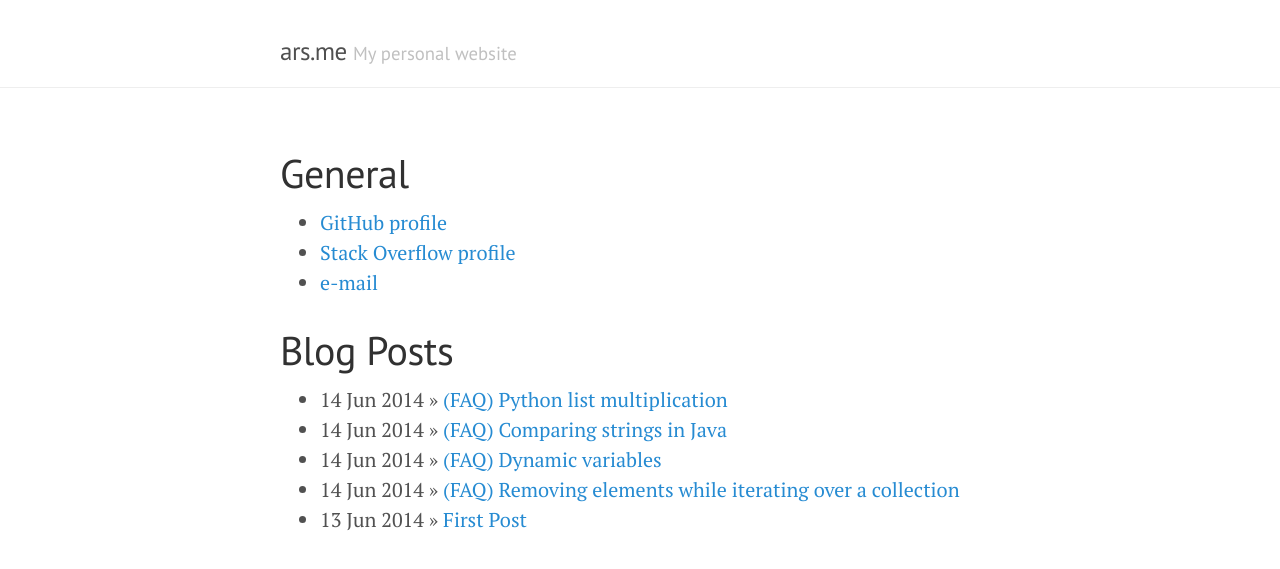
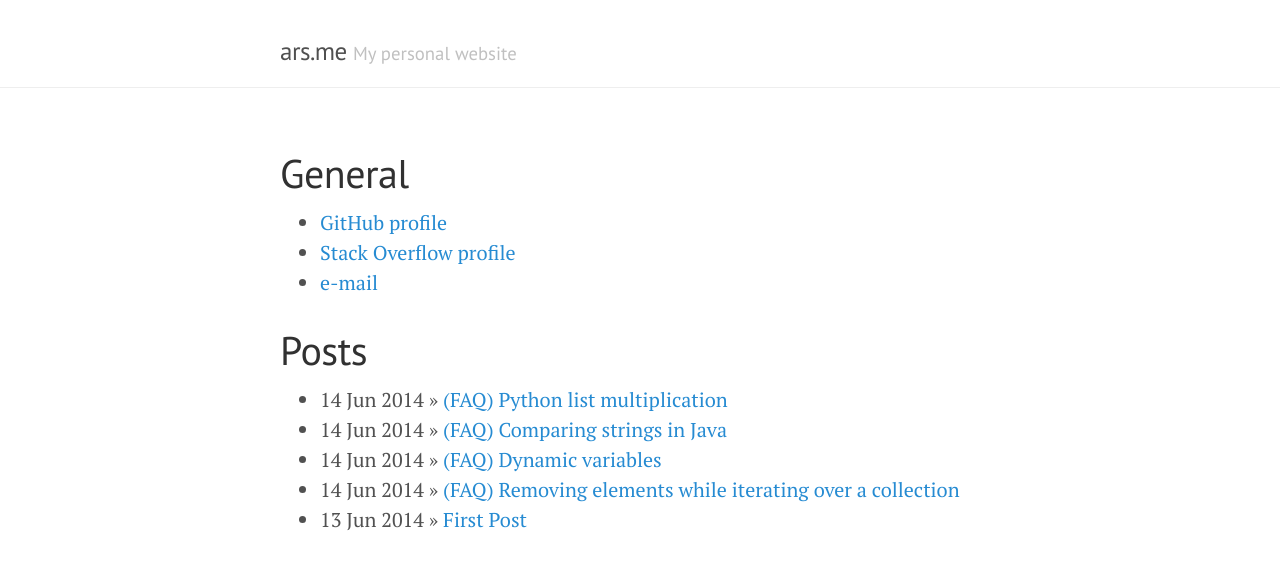
Before and after one commit to arshajii/arshajii.github.io, a Jekyll site: the page built from index.html, in a window 1280 px wide, cut to the strip 104-673 px from the top of the page. Built offline with Jekyll 4.4.1, drawn with Linux system fonts in a browser that asks for light colours; the list of posts is cut into pages by our own code.

Commit message:
update index.html

```diff
--- a/index.html
+++ b/index.html
@@ -12,7 +12,7 @@ title: Home
     <li><a href="mailto:ars@ars.me">e-mail</a></li>
   </ul>
 
-  <h1>Blog Posts</h1>
+  <h1>Posts</h1>
   <ul class="posts">
     {% for post in site.posts %}
       <li><span>{{ post.date | date_to_string }}</span> &raquo; <a href="{{ post.url }}">{{ post.title }}</a></li>
```
